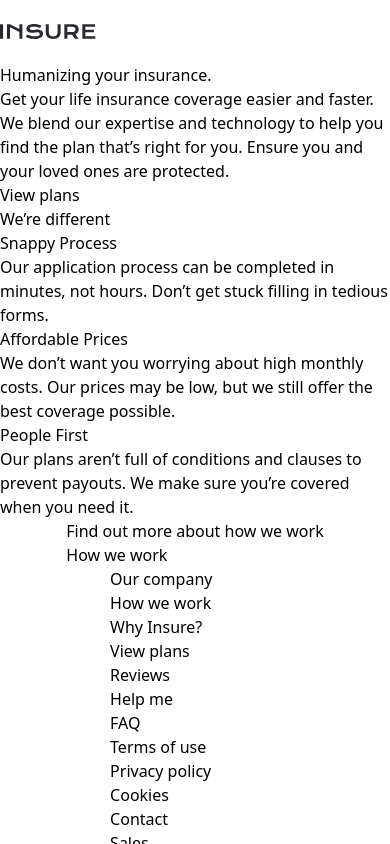
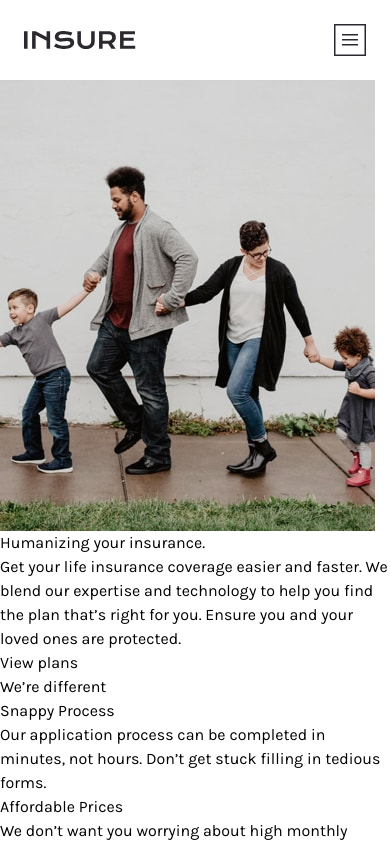
Before and after one commit to JuanMiranda1998/insurance-landing-page-frontend-mentor, a React (Vite) app: page / in a window 390 px wide. Shown: the top 844 px of the page. Built offline with nearby package versions, Linux system fonts and the light colour scheme.

Commit message:
styled navbar

```diff
--- a/src/App.jsx
+++ b/src/App.jsx
@@ -9,14 +9,14 @@ function App() {
 
 
   return (
-    <div className='w-full max-w-[100vw] min-h-[100lvh]'>
-      <div className='w-full flex flex-col items-center'>
-        <Navbar />
+    <div className='w-full max-w-[100vw] min-h-[100lvh] flex flex-col relative font-display'>
+      <Navbar />
+      <div className="container mt-20 mx-auto">
         <HeroSection />
         <AboutSection />
         <Banner />
-        <Footer />
       </div>
+      <Footer />
     </div>
   )
 }
--- a/src/components/HeroSection.jsx
+++ b/src/components/HeroSection.jsx
@@ -3,6 +3,10 @@ import React from 'react'
 const HeroSection = () => {
   return (
     <div>
+      <div>
+        <img className='hidden lg:block' src="/images/image-intro-desktop.jpg" alt="" />
+        <img className='block lg:hidden' src="/images/image-intro-mobile.jpg" alt="" />
+      </div>
         <h1>Humanizing your insurance.</h1>
         <p>
           Get your life insurance coverage easier and faster. We blend our expertise
--- /dev/null
+++ b/src/components/MenuOverlay.jsx
@@ -0,0 +1,17 @@
+/* eslint-disable react/prop-types */
+
+const MenuOverlay = ({ links }) => {
+  return (
+        <div className="h-[100lvh] absolute top-0 left-0 bottom-0 right-0 translate-y-20 bg-[#2b282f] text-white">
+            <ul className="flex flex-col items-center gap-6 mt-10">
+                {links.map((link, index) => (
+                    <li key={index}>
+                        <a href="#">{link}</a>
+                    </li>
+                ))}
+            </ul>
+        </div>
+  )
+}
+
+export default MenuOverlay
--- a/src/components/Navbar.jsx
+++ b/src/components/Navbar.jsx
@@ -1,15 +1,37 @@
+import { useState } from "react"
+import MenuOverlay from "./MenuOverlay"
 
 const Navbar = () => {
+  const [navbarOpen, setNavbarOpen] = useState(false)
+
     const NAVLINKS = [
         "How we work",
         "Blog",
         "Account",
       ]
+
+      const handleMenuOpen = () => {
+        setNavbarOpen(!navbarOpen)
+      }
+
   return (
-    <div className="w-full py-6">
-      <div className="w-24">
-        <img src="/logo.svg" alt="insurance logo" />
+    <nav className={`fixed bg-white top-0 left-0 right-0 z-10 mx-auto`}>
+      <div className="flex flex-row justify-between items-center px-6 lg:px-8 py-6">
+        <div className="w-28">
+          <img className="w-full h-full" src="/logo.svg" alt="insurance logo" />
         </div>
+        <div className="flex lg:hidden">
+          {!navbarOpen? (
+          <button onClick={handleMenuOpen}>
+            <img src="/icons/icon-hamburger.svg" alt="" />
+          </button>
+          ) : (
+          <button onClick={handleMenuOpen}>
+            <img src="/icons/icon-close.svg" alt="" />
+          </button>
+          )}
+        </div>
+
         <div className="hidden lg:flex flex-row justify-evenly">
           <ul>
               {NAVLINKS.map((link, index) => (
@@ -19,6 +41,8 @@ const Navbar = () => {
           </ul>
         </div>
       </div>
+      {navbarOpen ? (<MenuOverlay links={NAVLINKS} />) : null}
+    </nav>
   )
 }
 
--- a/tailwind.config.js
+++ b/tailwind.config.js
@@ -2,7 +2,12 @@
 export default {
   content: ["./src/**/*.{html,js,jsx}"],
   theme: {
-    extend: {},
+    extend: {
+      fontFamily: {
+        display: 'Karla',
+        title: 'DM Serif Display'
+      }
+    },
   },
   plugins: [],
 }
```
Also changed, not shown: .eslintrc.cjs. Lines whose indentation alone changed are shown as unchanged.
